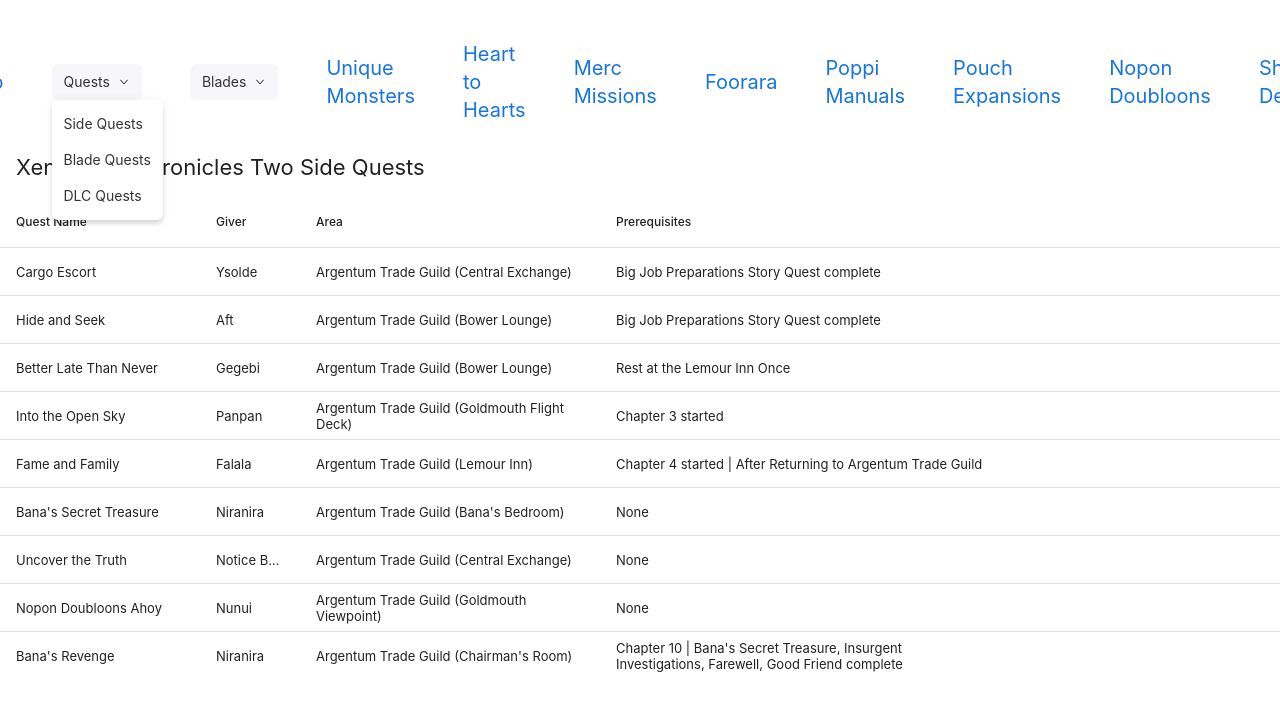
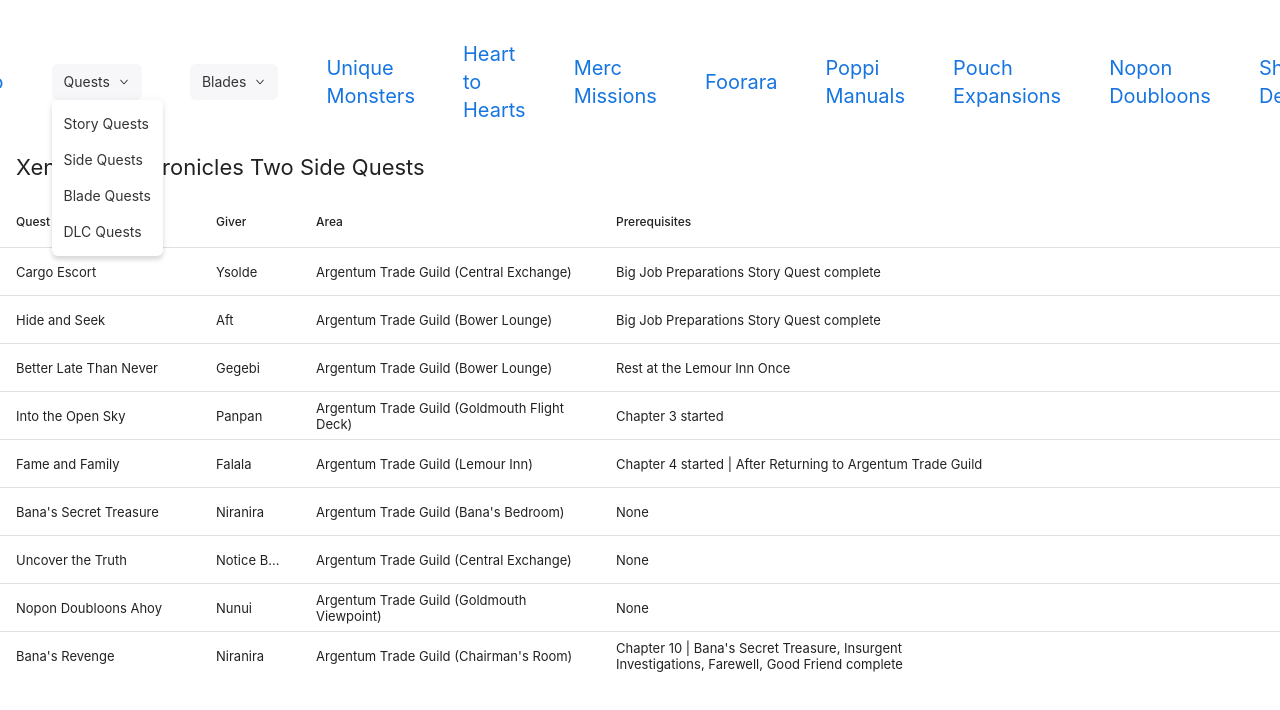
Before and after one commit to Sniffin3083/project-zohar, a React (Create React App) app: page /xeno2/quests/standard in a window 1280 px wide. Both pictures are taken after a click on the button "Quests". Shown: the top 710 px of the page. Built offline with nearby package versions, Linux system fonts and the light colour scheme.

Commit message:
Added Link to Story Quests Page

```diff
--- a/src/routes/XC2/Navbar.jsx
+++ b/src/routes/XC2/Navbar.jsx
@@ -11,6 +11,9 @@ export default function NavBar() {
                 </li>
                 <li className="px-4 lg:px-12">
                     <Dropdown title="Quests">
+                        <Dropdown.Item as="a" href="/xeno2/quests/story">
+                            Story Quests
+                        </Dropdown.Item>
                         <Dropdown.Item as="a" href="/xeno2/quests/standard">
                             Side Quests
                         </Dropdown.Item>
```
